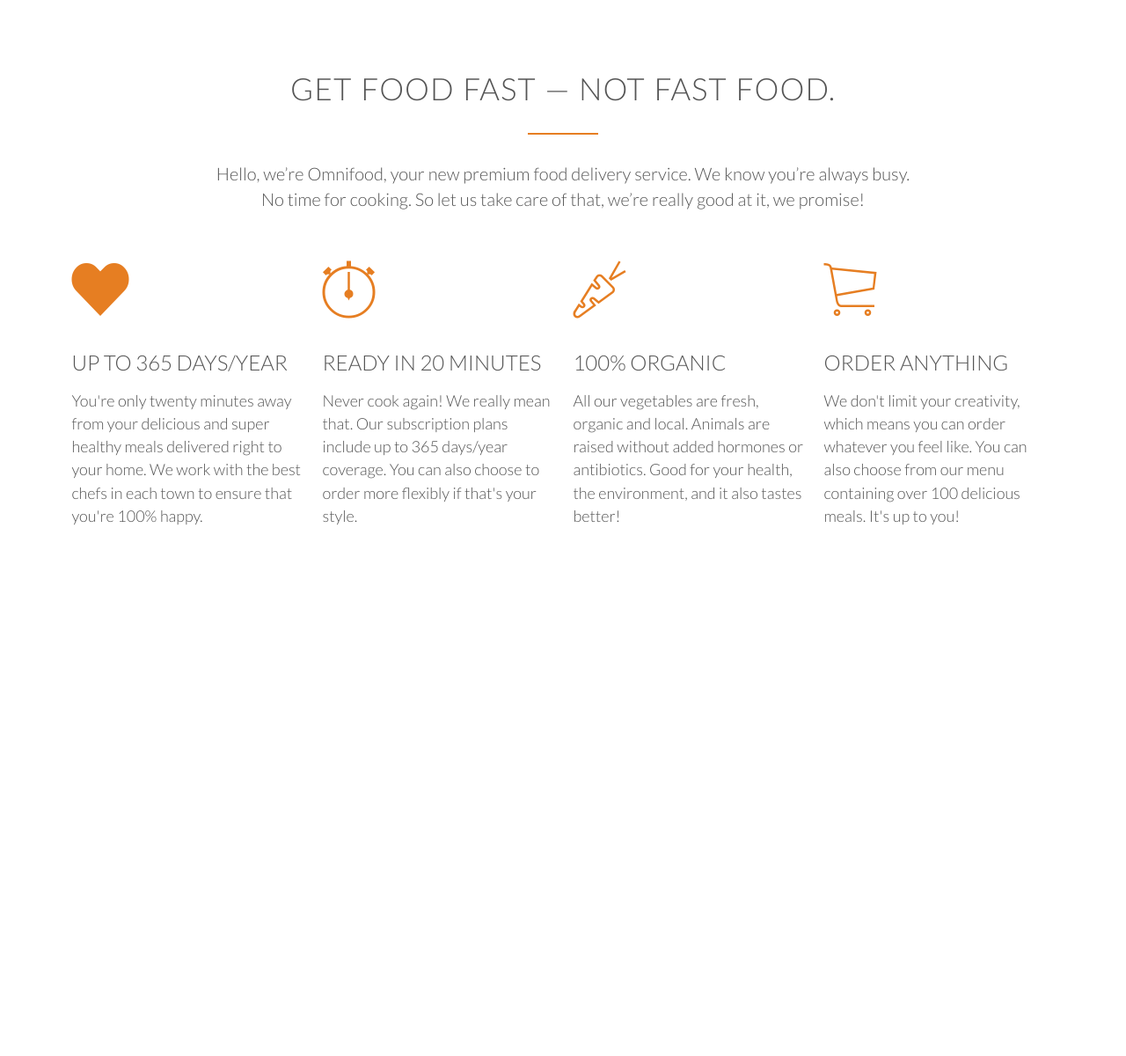
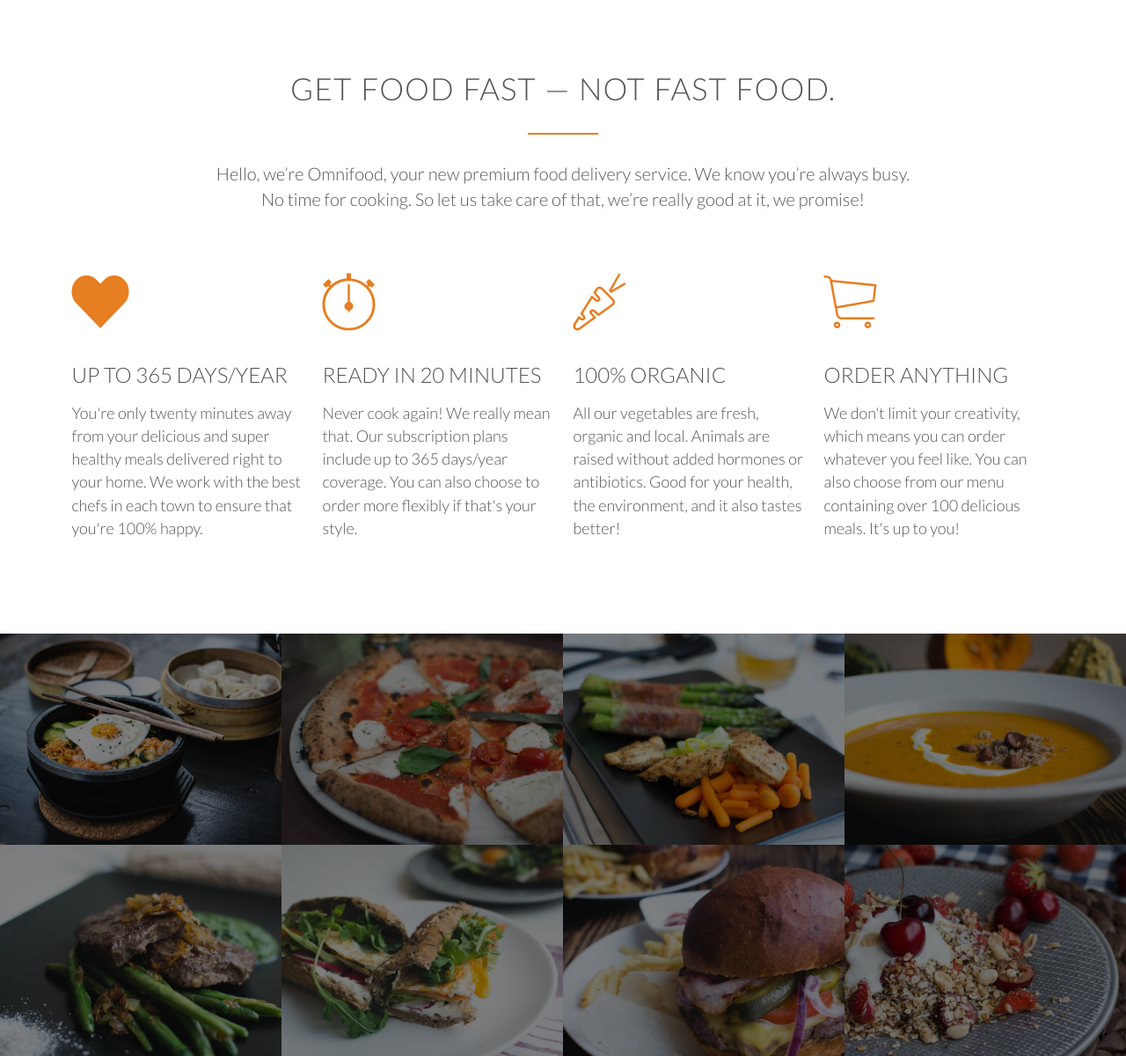
Before and after one commit to himanshumeena/omnifood, a PHP site: page / in a window 1280 px wide. Shown: the part 801-2001 px from the top of the page at 88% size. Before the commit the page ends 1398 px from the top, so only its background shows below. Run offline with PHP 8.4, Linux system fonts and the light colour scheme; some web fonts are replaced.

Commit message:
meals images added

```diff
--- a/home.html
+++ b/home.html
@@ -38,7 +38,7 @@
                 <a class="btn btn-ghost" href="#">Show me more</a>
             </div>
         </header>
-        <section>
+        <section class="features">
             <div class="row">
                 <h2>Get food fast &mdash; not fast food.</h2>
                 <p class="long-copy">Hello, we’re Omnifood, your new premium food delivery service. We know you’re always busy. No time for cooking.
@@ -69,26 +69,55 @@
                     <p>We don't limit your creativity, which means you can order whatever you feel like. You can also choose
                         from our menu containing over 100 delicious meals. It's up to you!</p>
                 </div>
-
             </div>
+        </section>
+        <section class="meals-showcase">
+            <ul>
+                <li>
+                    <figure>
+                        <img src="./resources/img/1.jpg" alt="Korean bibimbap with egg and vegetables">
+                    </figure>
+                </li>
+                <li>
+                    <figure>
+                        <img src="./resources/img/2.jpg" alt="Simple italian pizza with cherry tomatoes">
+                    </figure>
+                </li>
+                <li>
+                    <figure>
+                        <img src="./resources/img/3.jpg" alt="Chicken breast steak with vegetables">
+                    </figure>
+                </li>
+                <li>
+                    <figure>
+                        <img src="./resources/img/4.jpg" alt="Autumn pumpkin soup">
+                    </figure>
+                </li>
+            </ul>
+            <ul>
+                <li>
+                    <figure>
+                        <img src="./resources/img/5.jpg" alt="Paleo beef steak with vegetables">
+                    </figure>
+                </li>
+                <li>
+                    <figure>
+                        <img src="./resources/img/6.jpg" alt="Healthy baguette with egg and vegetables">
+                    </figure>
+                </li>
+                <li>
+                    <figure>
+                        <img src="./resources/img/7.jpg" alt="Burger with cheddar and bacon">
+                    </figure>
+                </li>
+                <li>
+                    <figure>
+                        <img src="./resources/img/8.jpg" alt="Granola with cherries and strawberries">
+                    </figure>
+                </li>
+            </ul>
         </section>
     </div>
 </body>
 
 </html>
-
-<!--
-
-
-
-
-
-You're only twenty minutes away from your delicious and super healthy meals delivered right to your home. We work with the best chefs in each town to ensure that you're 100% happy.
-
-
-
-
-
-
-
- -->
--- a/resources/css/style.css
+++ b/resources/css/style.css
@@ -200,3 +200,52 @@ header{
 .main-nav li a:active{
     border-bottom: 2px solid #e67e22;
 }
+
+/* -------------------------------------------------------- */
+/* FEATURES
+/* -------------------------------------------------------- */
+
+.features .long-copy{
+    margin-bottom: 30px;
+}
+
+/* -------------------------------------------------------- */
+/* MEALS SHOWCASE
+/* -------------------------------------------------------- */
+
+section.meals-showcase{
+    padding: 0;
+}
+
+.meals-showcase{
+    width: 100%;
+}
+
+.meals-showcase ul{
+    width: 100%;
+    margin: 0;
+}
+
+.meals-showcase ul li{
+    display: block;
+    float:left;
+    width: 25%;
+}
+
+.meals-showcase ul li figure{
+    background-color: #000;
+    margin: 0;
+    overflow: hidden;
+}
+
+.meals-showcase ul li img{
+    width: 100%;
+    height: auto;
+    transition: transform 0.5s, opacity 0.5s;
+    opacity: 0.5;
+}
+
+.meals-showcase ul li img:hover{
+    transform: scale(1.15);
+    opacity: 1;
+}
```
Also changed, not shown: resources/img/1.jpg (added), resources/img/2.jpg (added), resources/img/3.jpg (added), resources/img/4.jpg (added), resources/img/5.jpg (added), resources/img/6.jpg (added), resources/img/7.jpg (added), resources/img/8.jpg (added).
